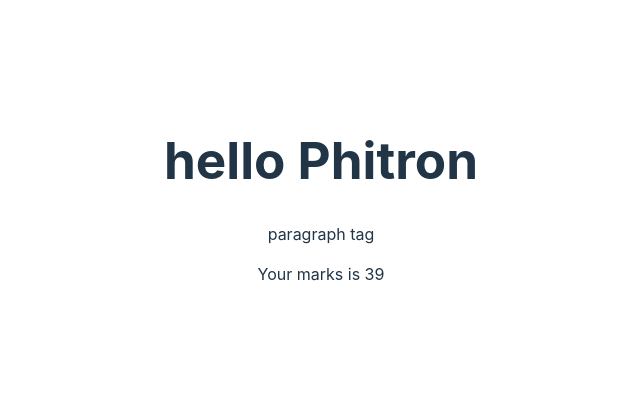
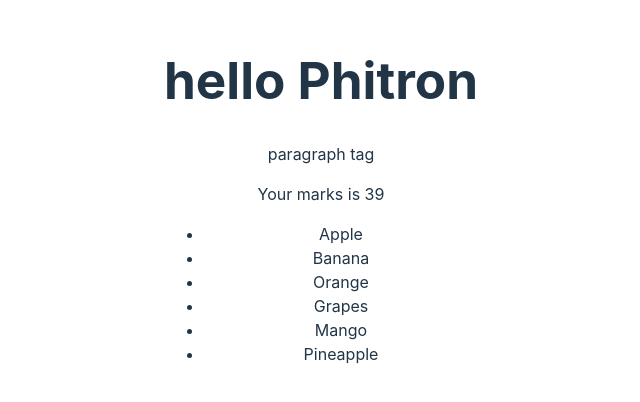
Before and after one commit to shoyebreza/phimart-client, a React (Vite) app: page / in a window 1280 px wide. Shown: the part 200-602 px from the top of the page, without its empty margins (319-959 px from the left). Built offline with nearby package versions, Linux system fonts and the light colour scheme.

Commit message:
list & map

```diff
--- a/src/App.jsx
+++ b/src/App.jsx
@@ -1,11 +1,13 @@
 
 import './App.css'
+import List from './components/list'
 import FirstComponent from './FirstComponent'
 
 function App() {
   return (
     <>
       <FirstComponent></FirstComponent>
+      <List></List>
     </>
   )
 }
--- /dev/null
+++ b/src/components/List.jsx
@@ -0,0 +1,15 @@
+
+const List = () => {
+    const fruits = ['Apple','Banana','Orange','Grapes','Mango','Pineapple'];
+    return (
+        <div>
+            <ul>
+                {fruits.map((fruit)=>(
+                    <li key={fruit}>{fruit}</li>
+                ))}
+            </ul>
+        </div>
+    );
+};
+
+export default List;
```
